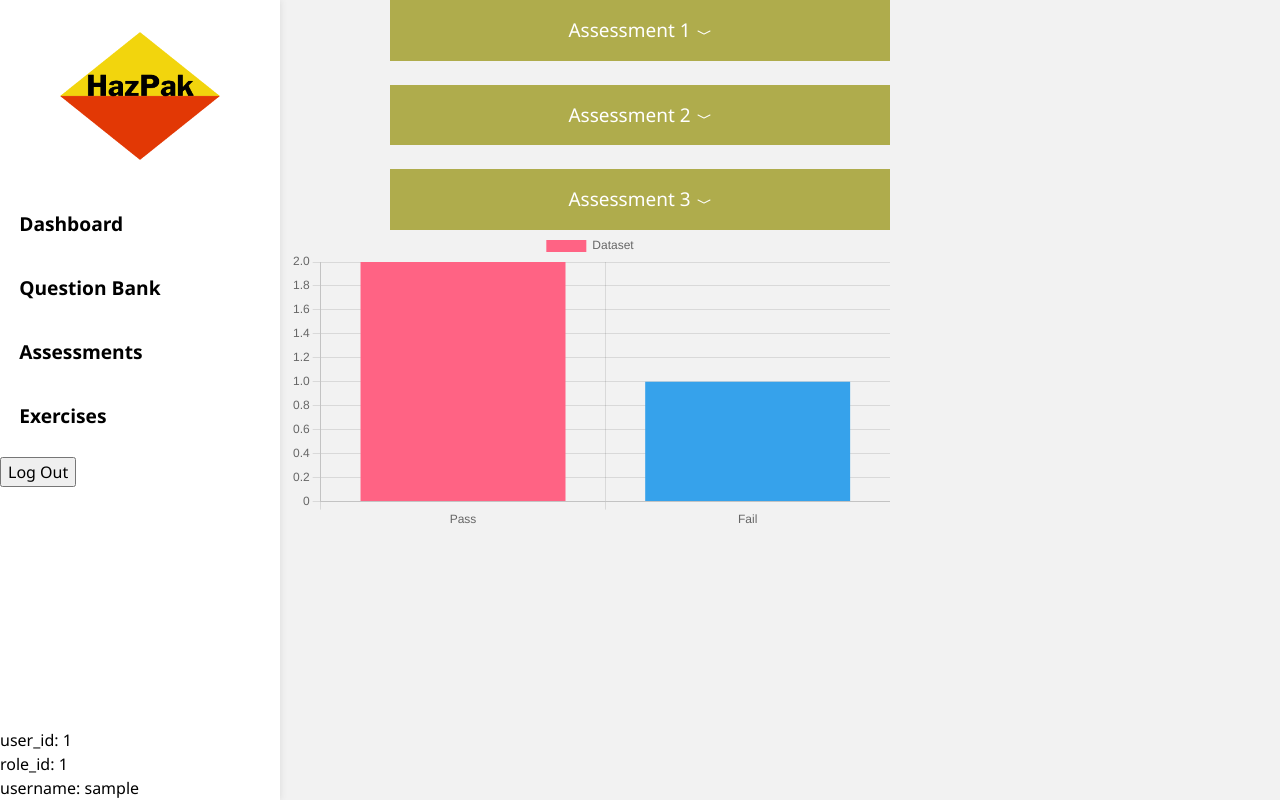
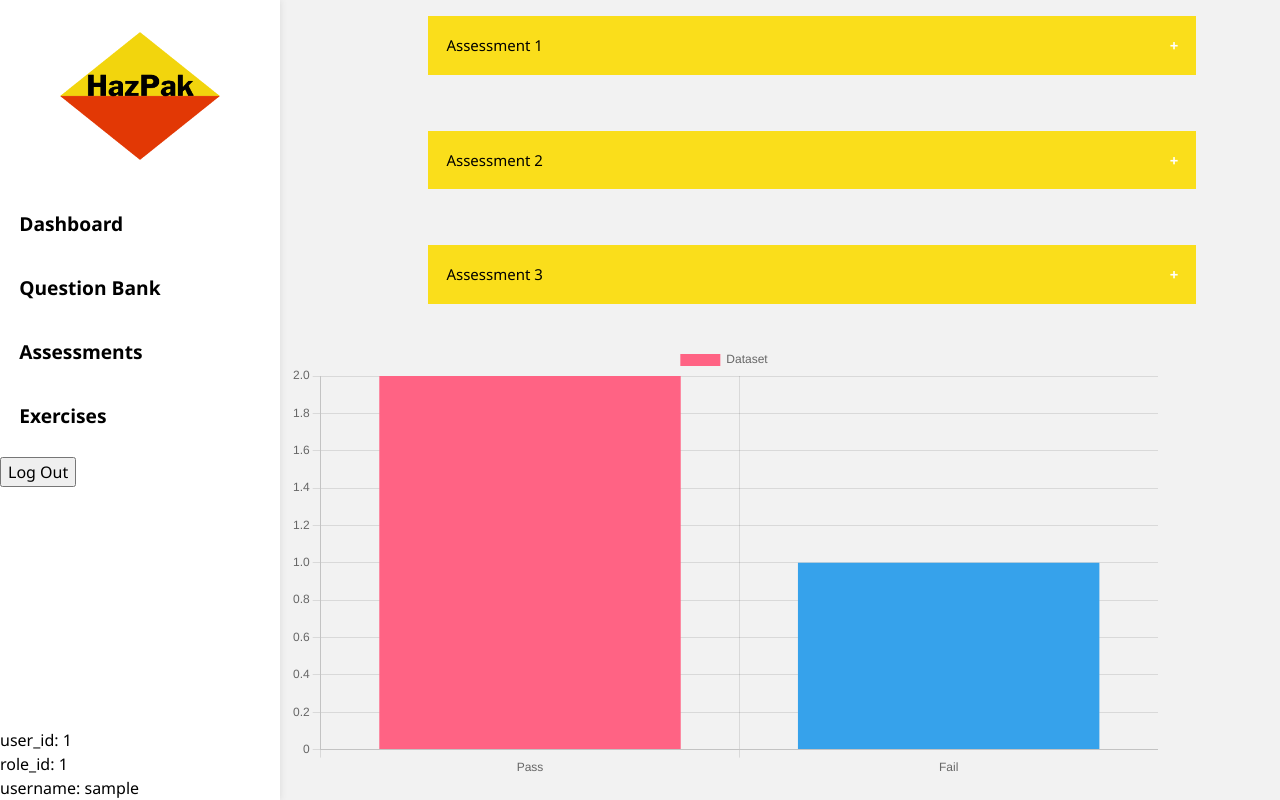
Before and after one commit to 21026584/HazPak_ELearning_Portal-team2, a PHP site: page /grades.php in a window 1280 px wide. Run offline with PHP 8.4, Linux system fonts and the light colour scheme; the visitor is signed in with stand-in values (Sample User, id 1).

Commit message:
updated grades page

```diff
--- a/grades.php
+++ b/grades.php
@@ -37,40 +37,43 @@ mysqli_close($link);
 
  <div class="grades">
 
- <div class="dropdown">
-  <button class="dropbtn">Assessment 1       <svg xmlns="http://www.w3.org/2000/svg" width="16" height="16" fill="currentColor" class="bi bi-chevron-compact-down" viewBox="0 0 16 16">
-  <path fill-rule="evenodd" d="M1.553 6.776a.5.5 0 0 1 .67-.223L8 9.44l5.776-2.888a.5.5 0 1 1 .448.894l-6 3a.5.5 0 0 1-.448 0l-6-3a.5.5 0 0 1-.223-.67z"/>
-</svg> </i> </button>
 
-  <div class="dropdown-content">
-  <a href="#">Pass</a>
+<div class="Course1">
+    <button type="button" class="collapsible">Assessment 1</button>
+    <div class="content">
+      <a class="assessment-anchor" href="">
+
+      </a>
+      <a class="assessment-anchor" href="">
+
+      </a>
+    </div>
   </div>
-</div>
-<br>
-<br>
 
-<div class="dropdown">
-  <button class="dropbtn">Assessment 2   <svg xmlns="http://www.w3.org/2000/svg" width="16" height="16" fill="currentColor" class="bi bi-chevron-compact-down" viewBox="0 0 16 16">
-  <path fill-rule="evenodd" d="M1.553 6.776a.5.5 0 0 1 .67-.223L8 9.44l5.776-2.888a.5.5 0 1 1 .448.894l-6 3a.5.5 0 0 1-.448 0l-6-3a.5.5 0 0 1-.223-.67z"/>
-</svg></button>
-  <div class="dropdown-content">
-  <a href="#">Pass</a>
+  <div class="Assessment2">
+    <button type="button" class="collapsible">Assessment 2</button>
+    <div class="content">
+      <a class="assessment-anchor" href="">
+
+      </a>
+      <a class="assessment-anchor" href="">
+
+      </a>
+    </div>
   </div>
-</div>
-
-<br>
-<br>
-
-<div class="dropdown">
-  <button class="dropbtn">Assessment 3      <svg xmlns="http://www.w3.org/2000/svg" width="16" height="16" fill="currentColor" class="bi bi-chevron-compact-down" viewBox="0 0 16 16">
-  <path fill-rule="evenodd" d="M1.553 6.776a.5.5 0 0 1 .67-.223L8 9.44l5.776-2.888a.5.5 0 1 1 .448.894l-6 3a.5.5 0 0 1-.448 0l-6-3a.5.5 0 0 1-.223-.67z"/>
-</svg></button>
-  <div class="dropdown-content">
-  <a href="#">Fail</a>
-  </div>
-</div>
 
 
+  <div class="Assessment3">
+    <button type="button" class="collapsible">Assessment 3</button>
+    <div class="content">
+      <a class="assessment-anchor" href="">
+
+      </a>
+      <a class="assessment-anchor" href="">
+
+      </a>
+    </div>
+  </div>
 
 
 </div>
@@ -83,22 +86,8 @@ mysqli_close($link);
 
 <script src="https://cdn.jsdelivr.net/npm/chart.js"></script>
 <script src="https://cdn.jsdelivr.net/npm/bootstrap@5.1.1/dist/js/bootstrap.bundle.min.js"></script>
-
+<script src="script.js"></script>
 <script>
-  var dropdown = document.getElementsByClassName("dropdown-btn");
-var i;
-
-for (i = 0; i < dropdown.length; i++) {
-  dropdown[i].addEventListener("click", function() {
-    this.classList.toggle("active");
-    var dropdownContent = this.nextElementSibling;
-    if (dropdownContent.style.display === "block") {
-      dropdownContent.style.display = "none";
-    } else {
-      dropdownContent.style.display = "block";
-    }
-  });
-}
 
 
 
--- a/index.php
+++ b/index.php
@@ -42,8 +42,6 @@
     </div>
   </div>
 
-
-
   <div class="row-container">
     <button type="button" class="collapsible">Available Assessments</button>
     <div class="content">
@@ -57,8 +55,6 @@
       </a>
     </div>
   </div>
-
-
 
     <div class="wrapper">
       <header>
```
